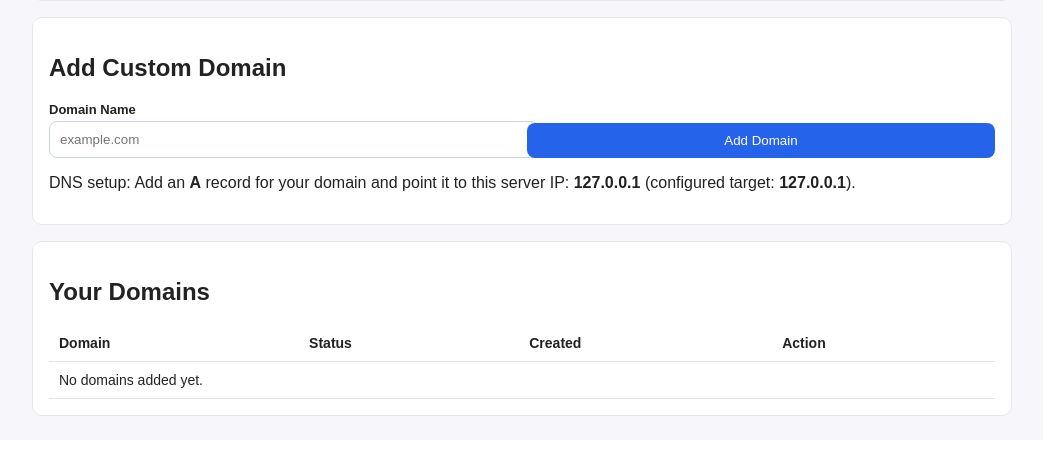
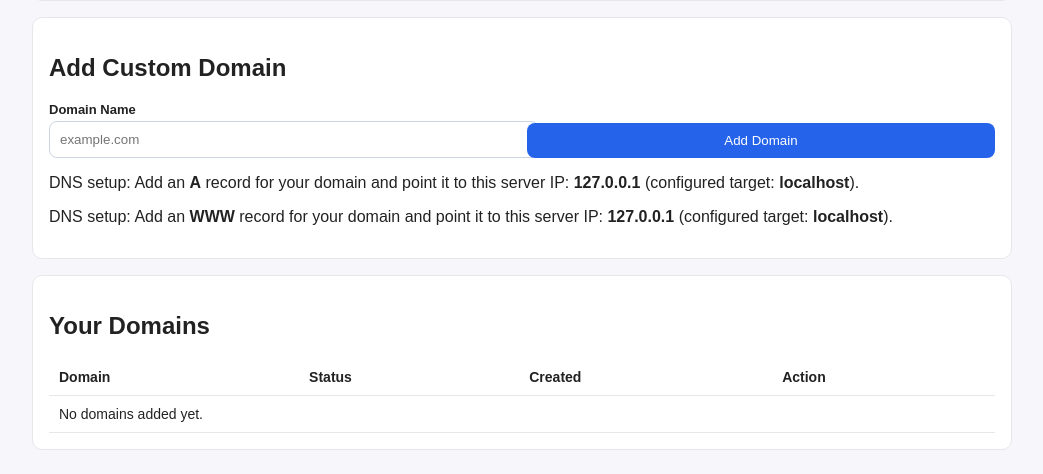
Before and after one commit to Irtaze/ShopifyDomain, a PHP site: page /admin.php in a window 1280 px wide. Shown: the part 413-887 px from the top of the page, without its empty margins (118-1161 px from the left). Before the commit the page ends 829 px from the top, so only its background shows below. Run offline with PHP 8.4, Linux system fonts and the light colour scheme; the visitor is signed in with stand-in values (Sample User, id 1); data that the repository does not hold is empty; some libraries are stand-ins or nearby versions.

Commit message:
Update admin DNS guidance and ignore local secrets

```diff
--- a/admin.php
+++ b/admin.php
@@ -168,6 +168,7 @@
                 </div>
             </form>
             <p>DNS setup: Add an <strong>A</strong> record for your domain and point it to this server IP: <strong><?= e((string) $runtimeServerIp) ?></strong> (configured target: <strong><?= e(SERVER_IP) ?></strong>).</p>
+            <p>DNS setup: Add an <strong>WWW</strong> record for your domain and point it to this server IP: <strong><?= e((string) $runtimeServerIp) ?></strong> (configured target: <strong><?= e(SERVER_IP) ?></strong>).</p>
         </div>
 
         <div class="card">
```
Also changed, not shown: 1 other file.
